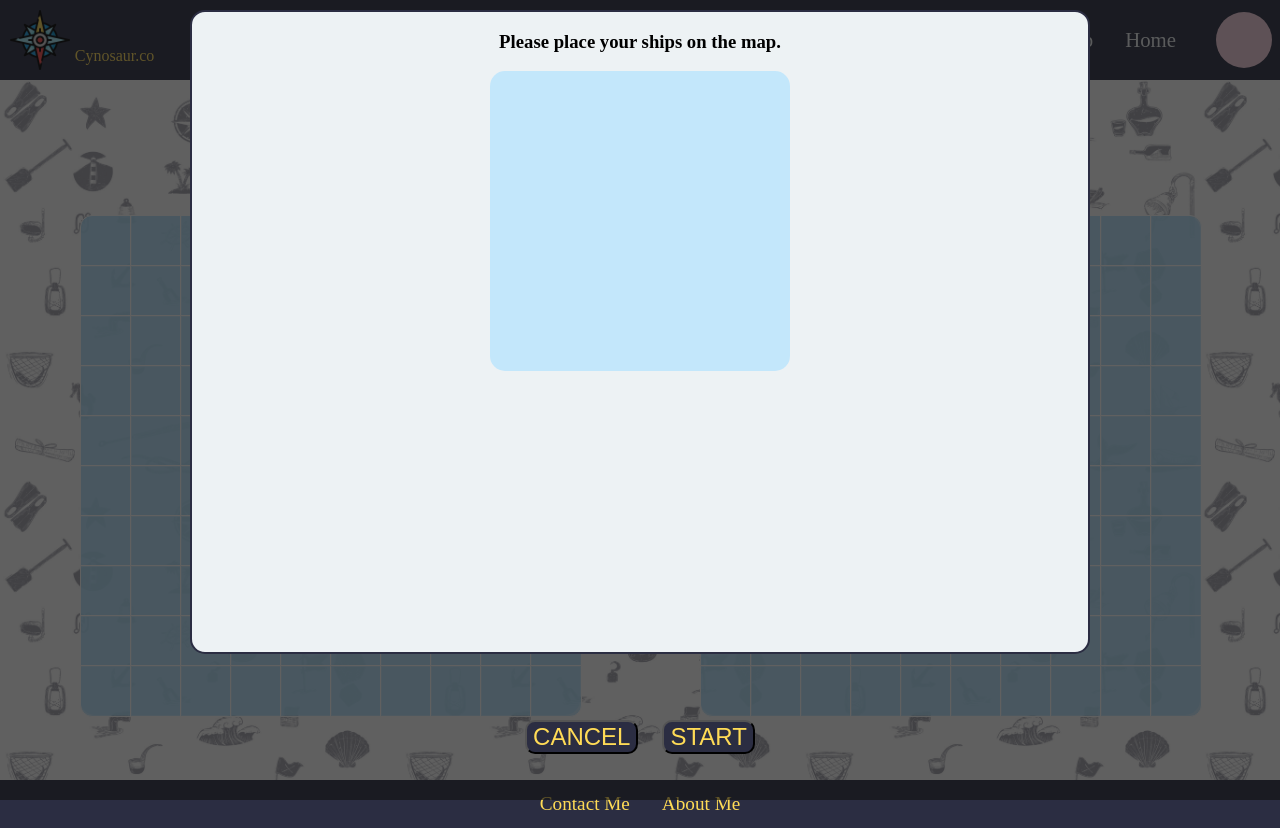
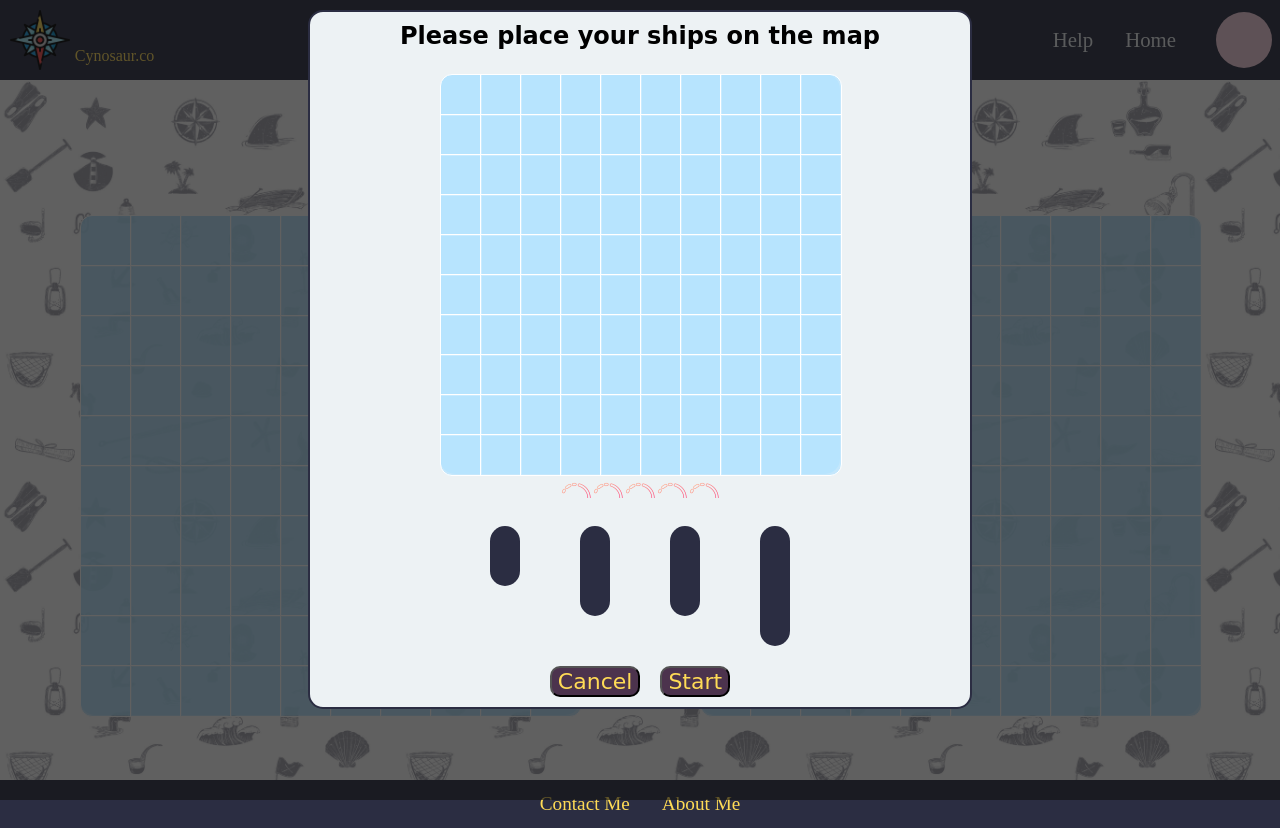
Before and after one commit to imthecynosaur/Ba, a plain HTML site: page index.html in a window 1280 px wide. Drawn offline with Linux system fonts and the light colour scheme; a web font is replaced by a local one.

Commit message:
drag and drop added to arrange section.

```diff
--- a/Scripts/main.js
+++ b/Scripts/main.js
@@ -1,5 +1,7 @@
 const screen1 = document.querySelector('.screen-1');
 const screen2 = document.querySelector('.screen-2');
+
+
 
 for (let i = 1; i <= 100; i++) {
     const gridEl = document.createElement('a');
@@ -28,3 +30,70 @@ gridElemnts.forEach((element) => {
     })
 })
 // console.log(gridElemnts);
+
+
+
+
+
+
+const map = document.querySelector('.map');
+
+for (let i = 1; i <= 100; i++) {
+    const gridEl = document.createElement('a');
+    gridEl.setAttribute('id', `grid-${i}`);
+
+    gridEl.addEventListener('dragover', event => {
+        event.preventDefault();
+        gridEl.classList.add('highlight');
+    })
+
+    gridEl.addEventListener('dragleave', event => {
+        event.preventDefault();
+        gridEl.classList.remove('highlight');
+    })
+
+    gridEl.addEventListener('drop', event => {
+        event.preventDefault();
+        gridEl.classList.remove('highlight');
+        const ship = document.querySelector(`#ship-${event.dataTransfer.getData('text/plain')}`)
+
+        if (event.dataTransfer.getData('text/plain') == '1') {
+            gridEl.classList.add('ship-start');
+            gridEl.nextSibling.classList.add('ship-end');
+        } else if (event.dataTransfer.getData('text/plain') == '4') {
+            gridEl.classList.add('ship');
+            gridEl.previousSibling.classList.add('ship');
+            gridEl.previousSibling.previousSibling.classList.add('ship-start');
+            gridEl.nextSibling.classList.add('ship-end');
+        } else {
+            gridEl.classList.add('ship');
+            gridEl.previousSibling.classList.add('ship-start');
+            gridEl.nextSibling.classList.add('ship-end');
+        }
+
+        ship.style.display = 'none';
+        console.log(event.dataTransfer.getData('text/plain'));
+    })
+
+
+    map.append(gridEl);
+}
+
+
+
+const ships = document.querySelectorAll('.shipp');
+ships.forEach(ship => {
+    ship.addEventListener('dragstart', event => {
+        if (ship.id == 'ship-1') {
+            event.dataTransfer.setData('text/plain', '1');
+        } else if (ship.id == 'ship-2') {
+            event.dataTransfer.setData('text/plain', '2');
+        } else if (ship.id == 'ship-3') {
+            event.dataTransfer.setData('text/plain', '3');
+        } else {
+            event.dataTransfer.setData('text/plain', '4');
+        }
+
+
+    })
+})
--- a/Styling/style.css
+++ b/Styling/style.css
@@ -32,10 +32,19 @@ header {
   z-index: 1;
 }
 
+h3 {
+  font-family: "Redressed", cursive;
+  font-size: x-large;
+  margin-top: 0;
+}
+
 .arrange-section {
   position: fixed;
-  width: 70vw;
-  height: 80vh;
+  display: flex;
+  width: 50vw;
+  /* height: 85vh; */
+  flex-direction: column;
+  padding: 10px;
   margin-top: 10px;
   background-color: #edf2f4;
   border: #2b2d42 solid 2px;
@@ -46,35 +55,98 @@ header {
   display: flex;
   flex-direction: column;
   align-items: center;
-  height: 65%;
+  /* height: 65%; */
 }
 
 .map {
   display: grid;
   background-color: rgba(178, 227, 255, 70%);
   border-radius: 15px;
-  grid-template-columns: repeat(10, 30px);
-  grid-template-rows: repeat(10, 30px);
+  grid-template-columns: repeat(10, 40px);
+  grid-template-rows: repeat(10, 40px);
+}
+
+.map a {
+  display: flex;
+  background-color: rgba(178, 227, 255, 70%);
+  width: 40px;
+  height: 40px;
+  margin: 0;
+  filter: blur(0px);
+  justify-content: center;
+  align-items: center;
+  border: white solid 0.3px;
+}
+
+.map a:hover,
+.highlight {
+  background-color: rgba(255, 255, 255, 0.7) !important;
+}
+
+.control-btns {
+  display: flex;
+  justify-content: center;
+}
+
+#rotate-btn {
+  background-image: url("../Assets/rotate.png");
+  transform: scale(0.5);
+  /* width: 32px; */
+  height: 32px;
+  /* display: block; */
+  margin-left: auto;
+  margin-right: auto;
+  width: 50%;
+}
+
+.ships {
+  display: flex;
+  justify-content: center;
+  margin-top: 20px;
+}
+
+.shipp {
+  width: 30px;
+  height: 90px;
+  border-radius: 25px;
+  background-color: #2b2d42;
+  margin: 0 30px;
+}
+
+.shipp:hover {
+  background-color: #8d99ae;
+  cursor: pointer;
+}
+
+#ship-1 {
+  height: 60px;
+  /* display: none; */
+}
+
+#ship-4 {
+  height: 120px;
 }
 
 .arrange-btns {
-  position: fixed;
-  top: 90%;
+  display: flex;
+  justify-content: center;
+  margin-top: 20px;
 }
 
 .arrange-btns button {
   margin: 0 10px;
   width: auto;
   height: auto;
-  font-size: 24px;
+  font-family: "Redressed", cursive;
+  font-size: 22px;
   /* text-align: center; */
   color: #ffdb56;
-  background-color: #2b2d42;
+  background-color: #4c334d;
   border-radius: 10px;
 }
 
 .arrange-btns button:hover {
-  background-color: #4c334d;
+  background-color: #1d3958;
   cursor: pointer;
 }
 
@@ -231,6 +303,7 @@ div .ship {
   background-color: #2b2d42;
   border-left: 0;
   border-right: 0;
+  border-radius: 0;
 }
 
 div .ship-end {
--- a/index.html
+++ b/index.html
@@ -8,20 +8,33 @@
     <link rel="icon" type="image/x-icon" href="Assets/compass.png">
     <link rel="stylesheet" href="Styling/style.css" />
     <script src="Scripts/main.js" defer></script>
+    <link rel="preconnect" href="https://fonts.googleapis.com">
+<link rel="preconnect" href="https://fonts.gstatic.com" crossorigin>
+<link href="https://fonts.googleapis.com/css2?family=Redressed&display=swap" rel="stylesheet">
   </head>
   <body>
     <div class="arrange-phase">
       <div class="arrange-section">
         <section class="map-section">
-          <h3>Please place your ships on the map.</h3>
+          <h3>Please place your ships on the map</h3>
           <div class="map"></div>
         </section>
-        <div class="ships"></div>
+        <div class="control-btns">
+          <div id="rotate-btn"></div>
+          <div id="delete-btn"></div>
+        </div>
+        <div class="ships">
+          <div class="shipp" id="ship-1" draggable="true"></div>
+          <div class="shipp" id="ship-2" draggable="true"></div>
+          <div class="shipp" id="ship-3" draggable="true"></div>
+          <div class="shipp" id="ship-4" draggable="true"></div>
+        </div>
+        <div class="arrange-btns">
+          <button id="cancel">Cancel</button>
+          <button id="start">Start</button>
+        </div>
       </div>
-      <div class="arrange-btns">
-        <button id="cancel">CANCEL</button>
-        <button id="start">START</button>
-      </div>
+
     </div>
     <header>
       <div class="logo">
```
Also changed, not shown: Assets/delete.png (added), Assets/rotate.png (added).
